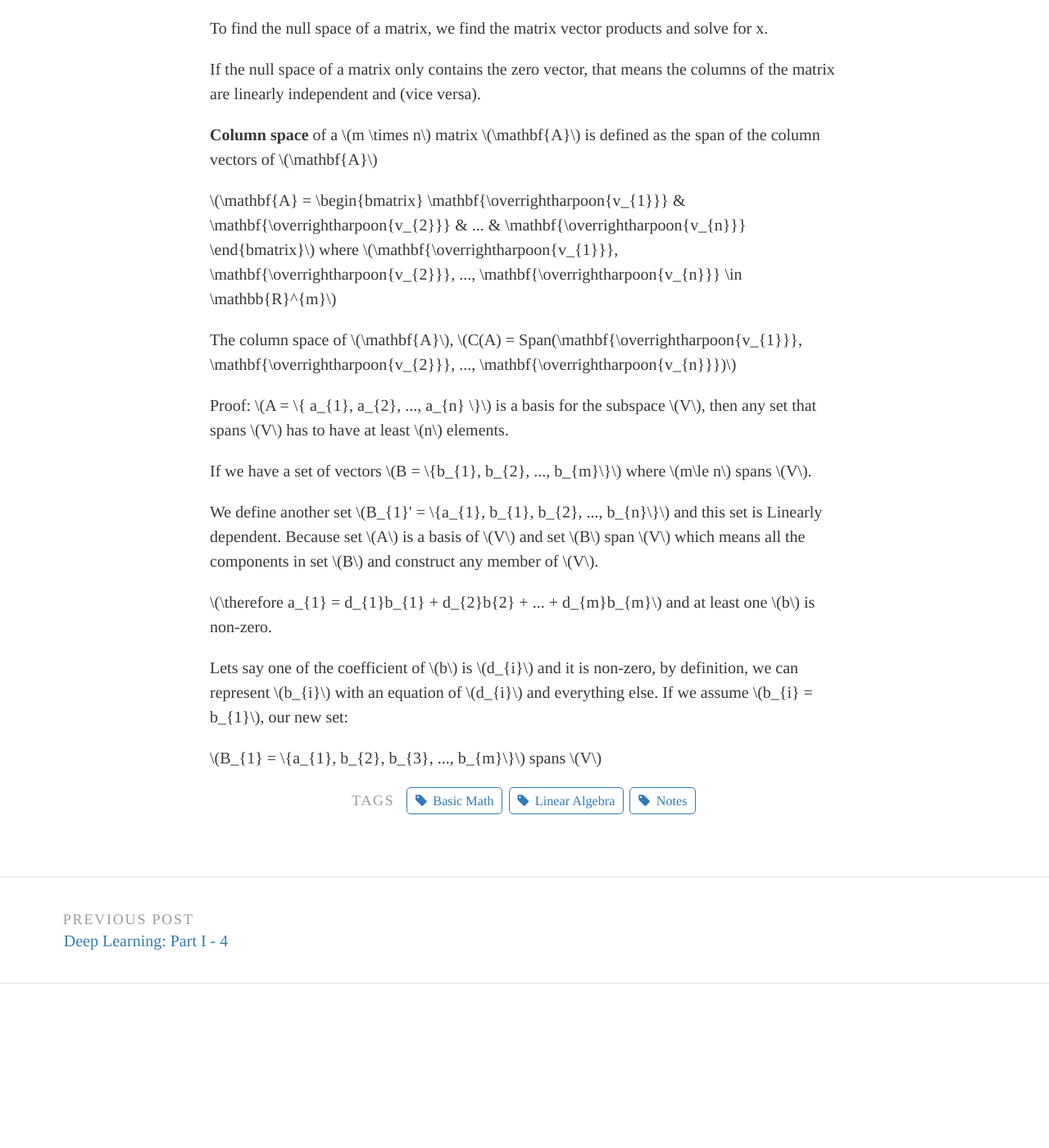
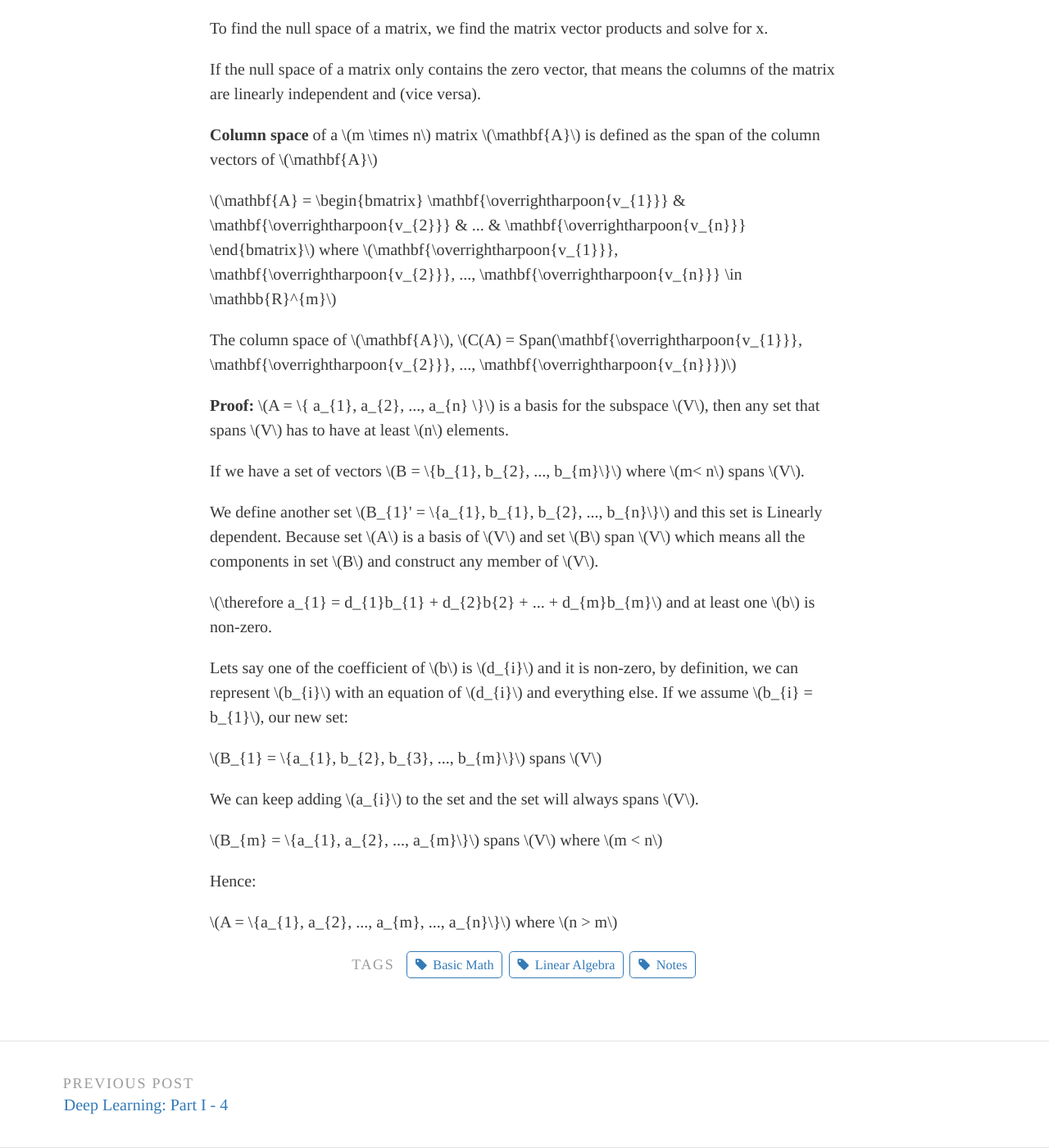
Before and after one commit to RyogaLi/ryogali.github.io, a Jekyll site: the page built from _posts/2018-06-18-Linear-Algebra-Vectors-and-Spaces.md, in a window 1280 px wide and 1400 px high, scrolled down 4244 px. Shown: the whole window at 82% size. Built offline with Jekyll 4.4.1, drawn with Linux system fonts in a browser that asks for light colours; before the commit the page ends 5444 px from its top, so only the background shows below that.

Commit message:
null space

```diff
--- a/_posts/2018-06-18-Linear-Algebra-Vectors-and-Spaces.md
+++ b/_posts/2018-06-18-Linear-Algebra-Vectors-and-Spaces.md
@@ -156,10 +156,10 @@ $$ \mathbf{A} = \begin{bmatrix} \mathbf{\overrightharpoon{v_{1}}} & \mathbf{\ove
 
 The column space of $$\mathbf{A}$$, $$C(A) = Span(\mathbf{\overrightharpoon{v_{1}}}, \mathbf{\overrightharpoon{v_{2}}}, ..., \mathbf{\overrightharpoon{v_{n}}})$$
 
-Proof: $$ A = \{ a_{1}, a_{2}, ..., a_{n} \}$$ is a basis for the subspace $$V$$, then any set that spans
+**Proof:** $$ A = \{ a_{1}, a_{2}, ..., a_{n} \}$$ is a basis for the subspace $$V$$, then any set that spans
 $$V$$ has to have at least $$n$$ elements.
 
-If we have a set of vectors $$B = \{b_{1}, b_{2}, ..., b_{m}\} $$ where $$m\le n$$ spans $$V$$.
+If we have a set of vectors $$B = \{b_{1}, b_{2}, ..., b_{m}\} $$ where $$m< n$$ spans $$V$$.
 
 We define another set $$B_{1}' = \{a_{1}, b_{1}, b_{2}, ..., b_{n}\}$$ and this set is Linearly dependent. Because set $$A$$
 is a basis of $$V$$ and set $$B$$ span $$V$$ which means all the components in set $$B$$ and construct any member of $$V$$.
@@ -170,3 +170,11 @@ Lets say one of the coefficient of $$b$$ is $$d_{i}$$ and it is non-zero, by def
 an equation of $$d_{i}$$ and everything else. If we assume $$b_{i} = b_{1}$$, our new set:
 
 $$B_{1} = \{a_{1}, b_{2}, b_{3}, ..., b_{m}\}$$ spans $$V$$
+
+We can keep adding $$a_{i}$$ to the set and the set will always spans $$V$$.
+
+$$B_{m} = \{a_{1}, a_{2}, ..., a_{m}\}$$ spans $$V$$ where $$m < n$$
+
+Hence:
+
+$$A = \{a_{1}, a_{2}, ..., a_{m}, ..., a_{n}\}$$ where $$n > m$$
```
